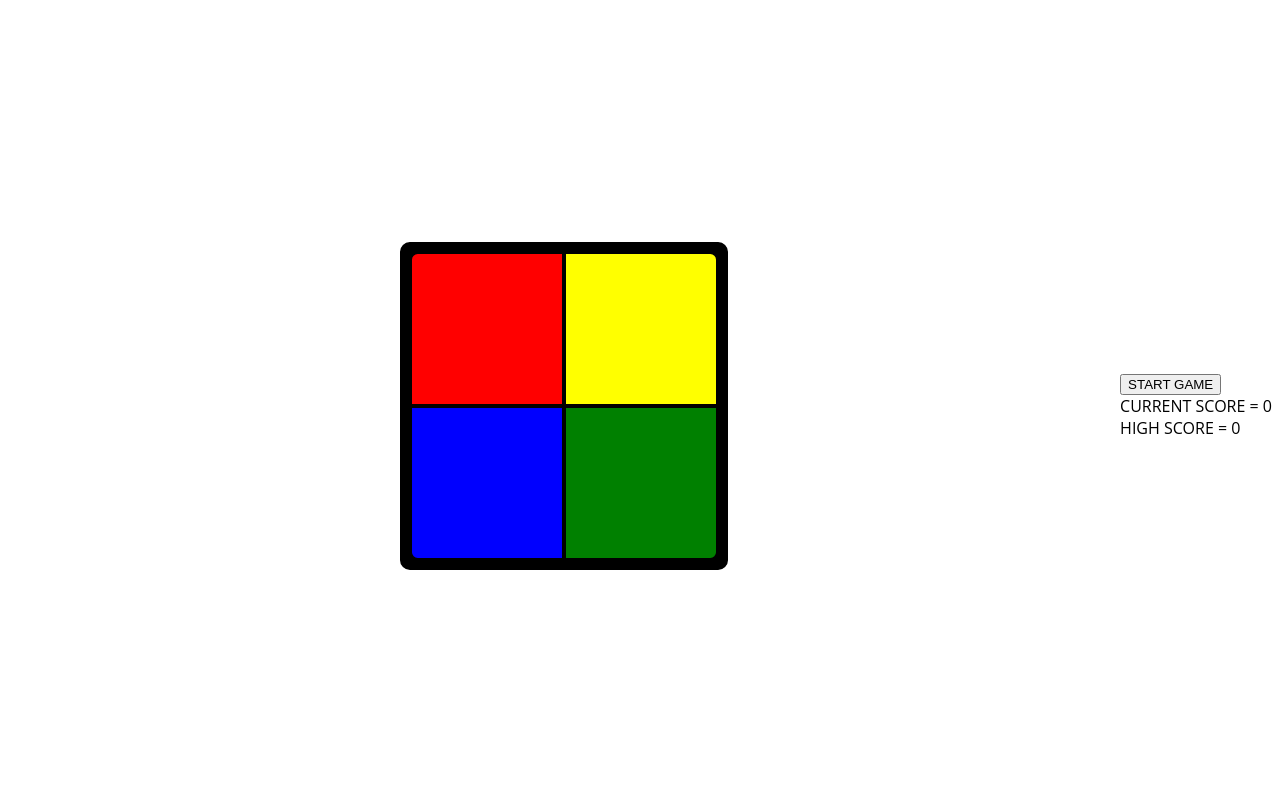
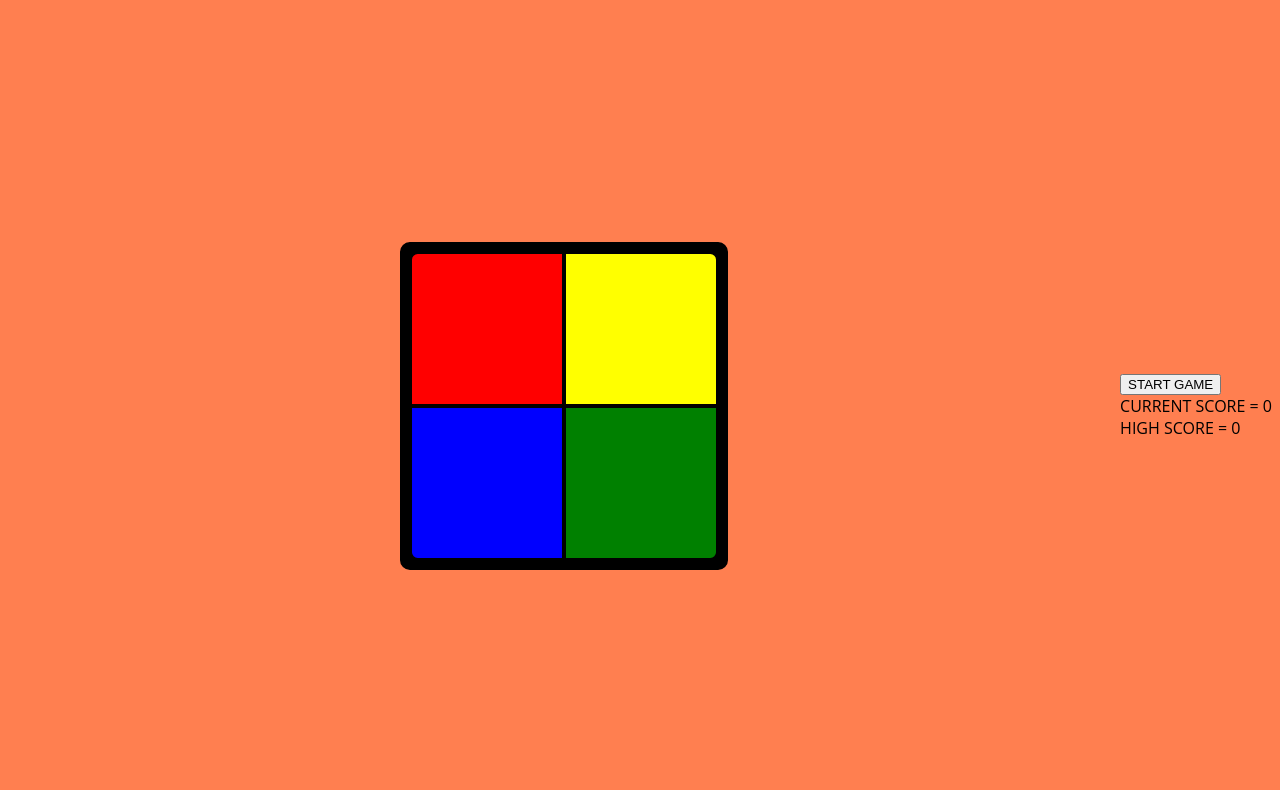
Before and after one commit to SamuelOkonta/Project-1-Simon-Says, a plain HTML site: page index.html in a window 1280 px wide. Shown: the part 80-870 px from the top of the page. Drawn offline with nearby package versions, Linux system fonts and the light colour scheme.

Commit message:
Current Score and Highscore are now working as intended , also proper audio folder was created and changed the background color.

```diff
--- a/style.css
+++ b/style.css
@@ -7,7 +7,10 @@
   } */
   body {
     font-family: "Open Sans", -apple-system, BlinkMacSystemFont, "Segoe UI", Roboto, Oxygen-Sans, Ubuntu, Cantarell, "Helvetica Neue", Helvetica, Arial, sans-serif;
-  }
+    background: coral ;
+
+}
+
 
 
 
```
